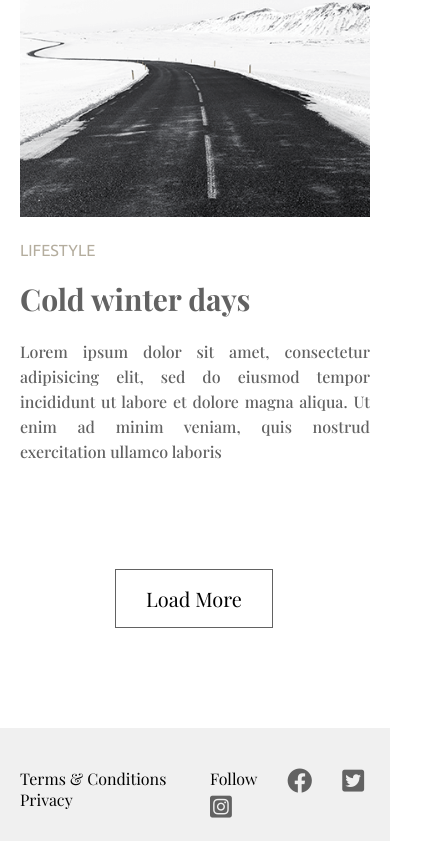
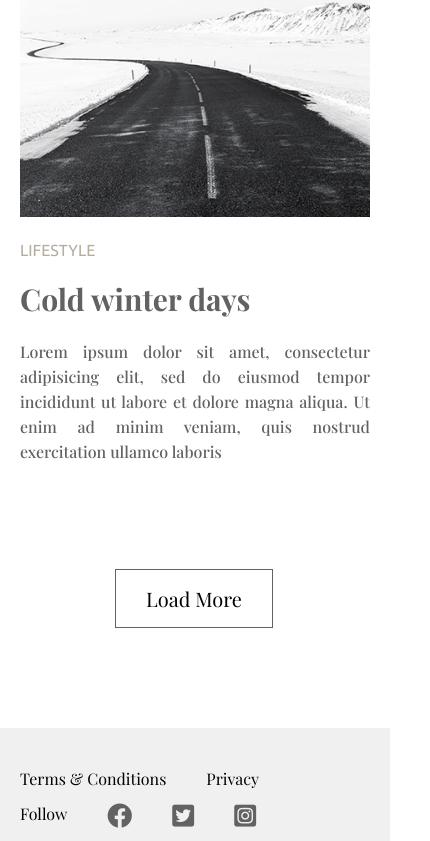
Before and after one commit to mahadehasan11/Home-Work-6, a plain HTML site: page index.html in a window 390 px wide. Shown: the part 4570-5411 px from the top of the page, 430 px wide, since content can reach past the window. Drawn offline with nearby package versions, Linux system fonts and the light colour scheme.

Commit message:
Update style.css

```diff
--- a/style.css
+++ b/style.css
@@ -201,9 +201,8 @@ nav ul li a:hover {
 
 }
 .news-width {
-	width: 430px;
+	width: 350px;
 	margin: 0 auto;
-	border-bottom: 1px solid #000;
 }
 .news-width h2 {
 	text-align: center;
@@ -211,8 +210,9 @@ nav ul li a:hover {
 }
 .subscribe {
 	overflow: hidden;
-	width: 430px;
+	width: 350px;
 	margin: 0 auto;
+	border-bottom: 1px solid #000;
 }
 .news input {
 	float: left;
@@ -287,11 +287,17 @@ footer .terms {
 	width: 50%;
 	float: left;
 }
-
 footer .terms ul li {
 	float: left;
 	list-style: none;
 	padding: 0 20px;
+}
+@media(max-width:730px) {
+	footer .terms {
+		width: 100%;
+		float: none;
+		padding-bottom: 35px;
+	}
 }
 footer .terms ul li a {
 	text-decoration: none;
@@ -313,6 +319,21 @@ footer .social ul li {
 	float: left;
 	padding: 0 15px;
 }
+@media(max-width:730px) {
+	footer .social {
+		width: 100%;
+		float: none;
+		display: block;
+		margin: 0 auto;
+	}
+	footer .social ul {
+	float: left;
+	}
+	footer .social ul li {
+	float: left;
+	padding: 0 20px;
+	}
+}
 .fa-brands {
 	font-size: 25px;
 	color: #626262;
```
